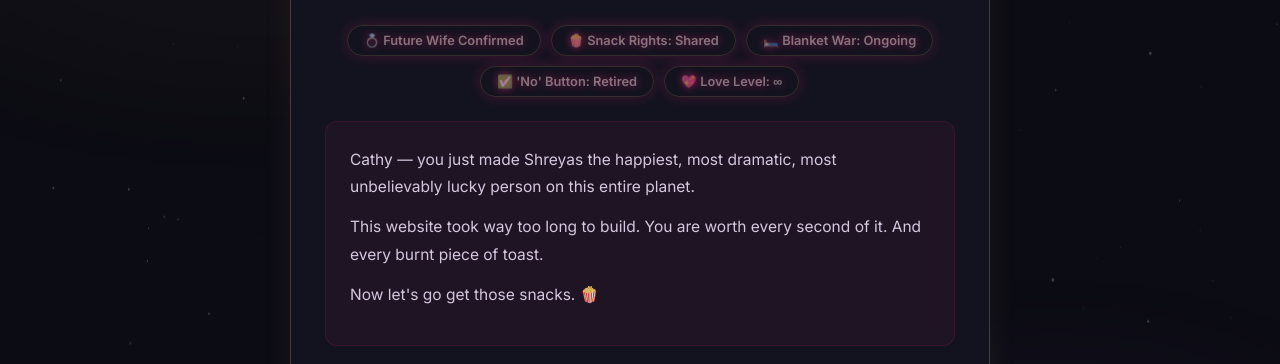
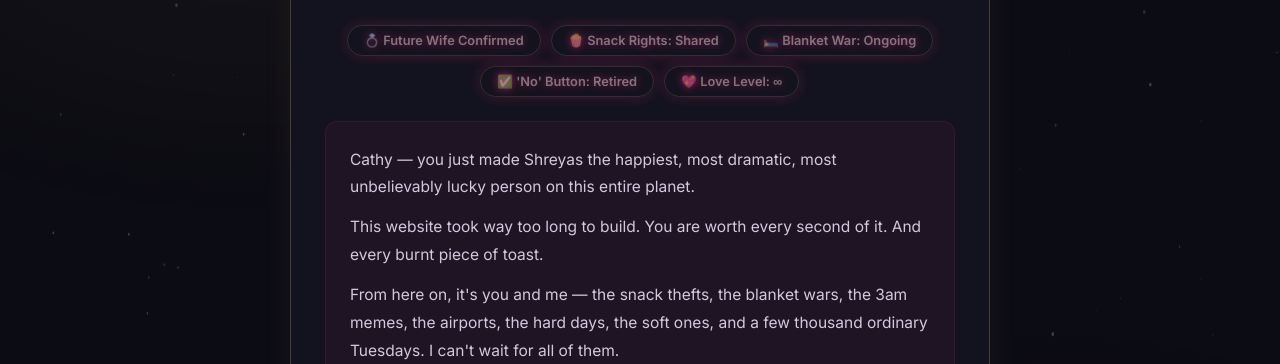
Before and after one commit to crowndesk01-cmyk/cathy, a plain HTML site: page yes.html in a window 1280 px wide. Shown: the part 257-621 px from the top of the page. Drawn offline with nearby package versions, Linux system fonts and the light colour scheme; a web font is replaced by a local one.

Commit message:
💝 Add emotional depth + more humor to yes.html

```diff
--- a/yes.html
+++ b/yes.html
@@ -60,6 +60,7 @@
         <div class="celeb-text">
           <p data-en="Cathy — you just made Shreyas the happiest, most dramatic, most unbelievably lucky person on this entire planet." data-hk="Cathy — 你令Shreyas成為整個地球上最快樂、最戲劇化、最難以置信地幸運嘅人。">Cathy — you just made Shreyas the happiest, most dramatic, most unbelievably lucky person on this entire planet.</p>
           <p data-en="This website took way too long to build. You are worth every second of it. And every burnt piece of toast." data-hk="呢個網站花咗好耐去建立。你值得每一秒。同每一片焗焦嘅多士。">This website took way too long to build. You are worth every second of it. And every burnt piece of toast.</p>
+          <p data-en="From here on, it's you and me — the snack thefts, the blanket wars, the 3am memes, the airports, the hard days, the soft ones, and a few thousand ordinary Tuesdays. I can't wait for all of them." data-hk="由呢一刻開始，就係你同我 — 偷零食、被子大戰、凌晨三點嘅表情包、機場、艱難嘅日子、溫柔嘅日子、同幾千個平凡嘅星期二。我等唔切去經歷全部。">From here on, it's you and me — the snack thefts, the blanket wars, the 3am memes, the airports, the hard days, the soft ones, and a few thousand ordinary Tuesdays. I can't wait for all of them.</p>
           <p data-en="Now let's go get those snacks." data-hk="而家我哋去攞嗰啲零食喇。">Now let's go get those snacks. 🍿</p>
         </div>
 
```
